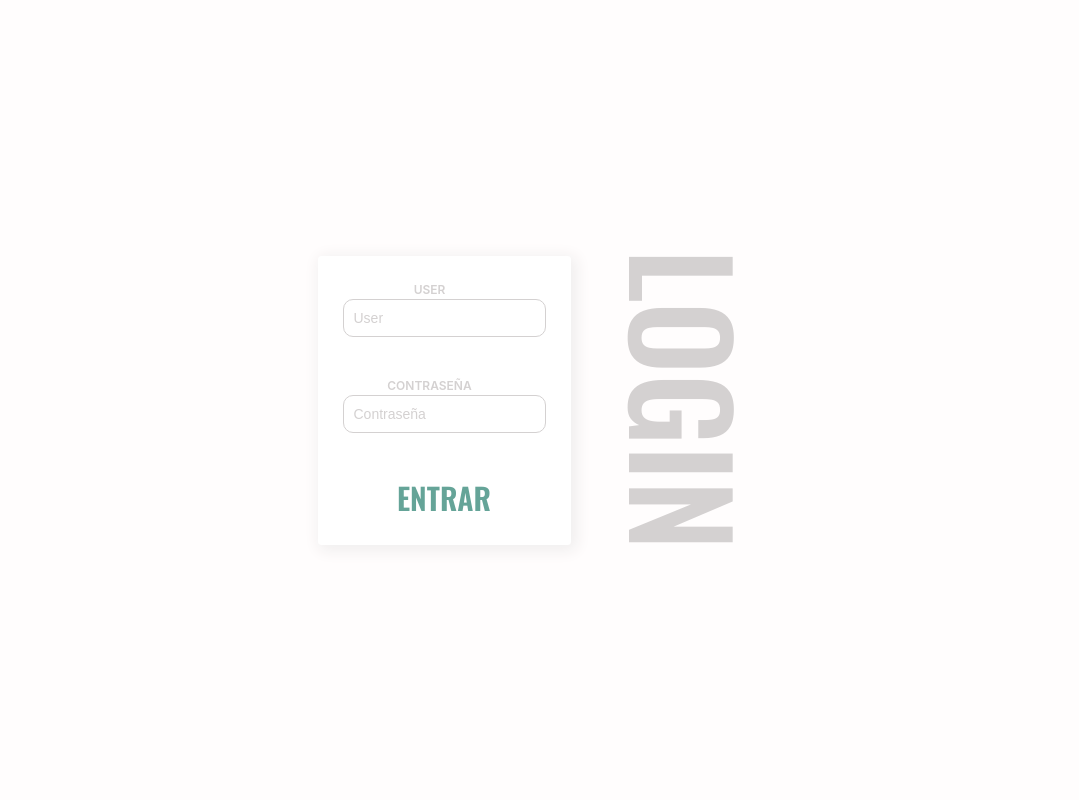
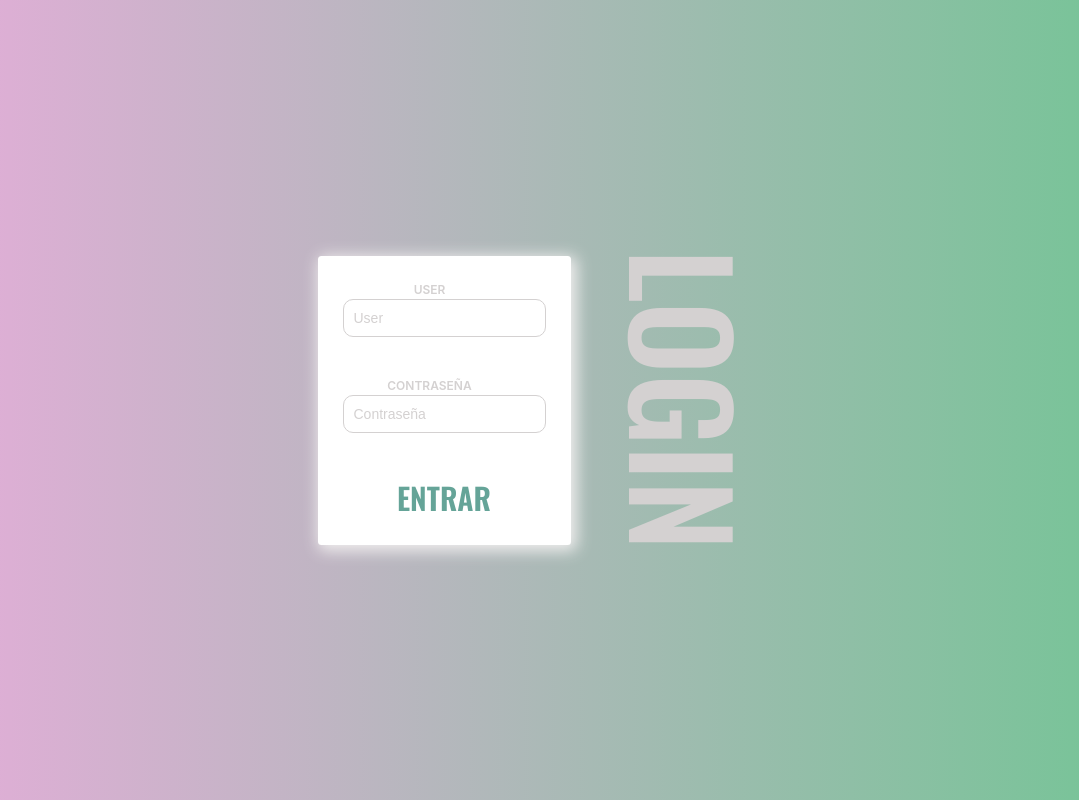
Before and after one commit to Florencemon/fc--basicFrontTest-master, a website: page login/index.html in a window 1280 px wide. Shown: the whole page, without its empty margins (100-1179 px from the left). Drawn offline with nearby package versions, Linux system fonts and the light colour scheme; a web font is replaced by a local one.

Commit message:
Update login.css

```diff
--- a/static/css/login.css
+++ b/static/css/login.css
@@ -2,7 +2,7 @@
 @import url('https://fonts.googleapis.com/css2?family=Akshar:wght@700&family=Oswald:wght@200;500;600;700&family=Raleway:ital,wght@1,700&family=Roboto+Slab:wght@400;500&display=swap');
 
 .login{
-    background: var(--color5);
+    background-image: linear-gradient(to right, rgb(230, 173, 218), rgb(113, 197, 148));
     display: flex;
     justify-content: center;
     align-items: center;
```
